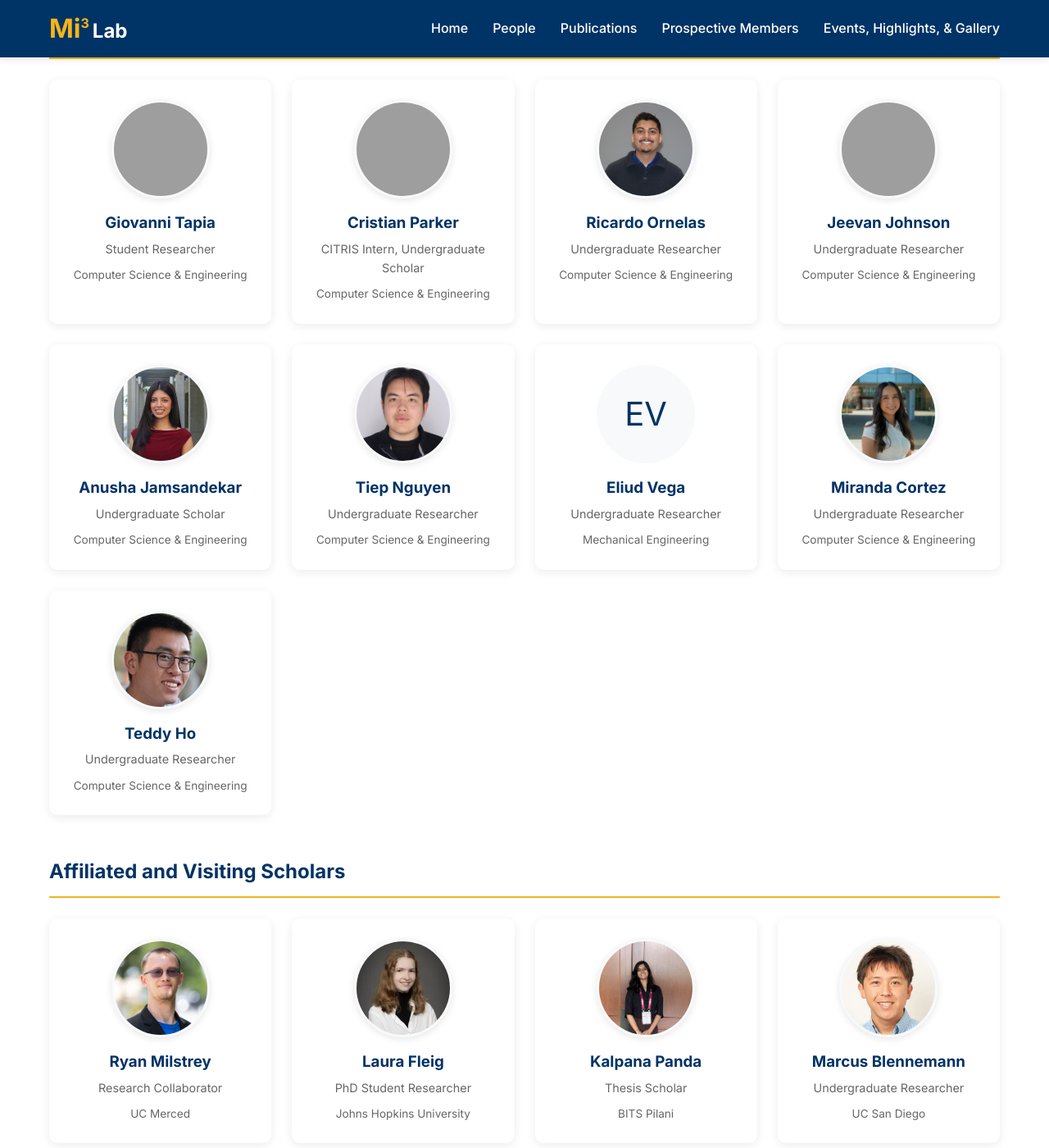
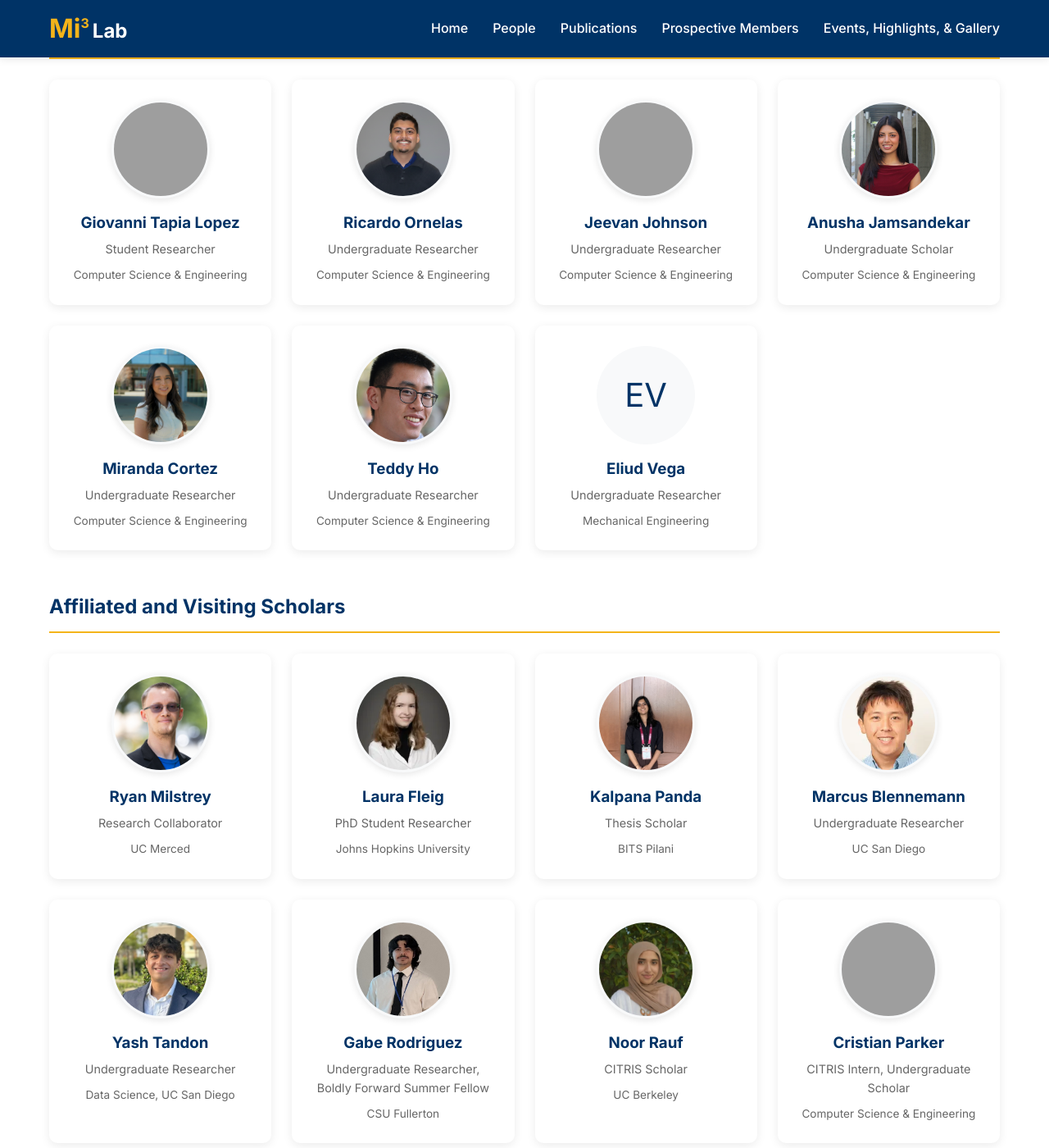
Before and after one commit to Mi3-Lab/mi3-lab.github.io, a Jekyll site: the page built from people.html, in a window 1280 px wide and 1400 px high, scrolled down 1509 px. Shown: the whole window at 82% size. Built offline with Jekyll 4.4.1, drawn with Linux system fonts in a browser that asks for light colours; some of the changed text lies outside the part shown; grey boxes are pictures that could not be loaded.

Commit message:
Update people page: remove Isaiah Ramirez, move Cristian and Tiep to affiliated, rename Giovanni, move Eliud to end
Co-Authored-By: Claude Opus 5.5 (1M context) <noreply@anthropic.com>

```diff
--- a/people.html
+++ b/people.html
@@ -87,16 +87,9 @@ title: People
     <h2>Undergraduate Students</h2>
     <div class="people-grid flat">
       <div class="person-card">
-        <img src="/assets/images/people/giovanni-new.png" alt="Giovanni Tapia" class="person-avatar">
-        <h3>Giovanni Tapia</h3>
+        <img src="/assets/images/people/giovanni-new.png" alt="Giovanni Tapia Lopez" class="person-avatar">
+        <h3>Giovanni Tapia Lopez</h3>
         <p class="role">Student Researcher</p>
-        <p class="affiliation">Computer Science & Engineering</p>
-      </div>
-
-      <div class="person-card">
-        <img src="/assets/images/people/cristian.webp" alt="Cristian Parker" class="person-avatar">
-        <h3>Cristian Parker</h3>
-        <p class="role">CITRIS Intern, Undergraduate Scholar</p>
         <p class="affiliation">Computer Science & Engineering</p>
       </div>
 
@@ -122,20 +115,6 @@ title: People
       </div>
 
       <div class="person-card">
-        <img src="/assets/images/people/tiep.jpg" alt="Tiep Nguyen" class="person-avatar">
-        <h3>Tiep Nguyen</h3>
-        <p class="role">Undergraduate Researcher</p>
-        <p class="affiliation">Computer Science & Engineering</p>
-      </div>
-
-      <div class="person-card">
-        <div class="person-avatar">EV</div>
-        <h3>Eliud Vega</h3>
-        <p class="role">Undergraduate Researcher</p>
-        <p class="affiliation">Mechanical Engineering</p>
-      </div>
-
-      <div class="person-card">
         <img src="/assets/images/people/miranda.jpeg" alt="Miranda Cortez" class="person-avatar">
         <h3>Miranda Cortez</h3>
         <p class="role">Undergraduate Researcher</p>
@@ -147,6 +126,13 @@ title: People
         <h3>Teddy Ho</h3>
         <p class="role">Undergraduate Researcher</p>
         <p class="affiliation">Computer Science & Engineering</p>
+      </div>
+
+      <div class="person-card">
+        <div class="person-avatar">EV</div>
+        <h3>Eliud Vega</h3>
+        <p class="role">Undergraduate Researcher</p>
+        <p class="affiliation">Mechanical Engineering</p>
       </div>
 
     </div>
@@ -205,16 +191,24 @@ title: People
       </div>
 
       <div class="person-card">
+        <img src="/assets/images/people/cristian.webp" alt="Cristian Parker" class="person-avatar">
+        <h3>Cristian Parker</h3>
+        <p class="role">CITRIS Intern, Undergraduate Scholar</p>
+        <p class="affiliation">Computer Science & Engineering</p>
+      </div>
+
+      <div class="person-card">
+        <img src="/assets/images/people/tiep.jpg" alt="Tiep Nguyen" class="person-avatar">
+        <h3>Tiep Nguyen</h3>
+        <p class="role">Undergraduate Researcher</p>
+        <p class="affiliation">Computer Science & Engineering</p>
+      </div>
+
+      <div class="person-card">
         <div class="person-avatar">JK</div>
         <h3>Jeremy Kemmerer</h3>
         <p class="role">CITRIS Scholar</p>
         <p class="affiliation">UC Berkeley</p>
-      </div>
-
-      <div class="person-card">
-        <div class="person-avatar">IR</div>
-        <h3>Isaiah Ramirez</h3>
-        <p class="role">Cal-Bridge Scholar</p>
       </div>
 
     </div>
```
